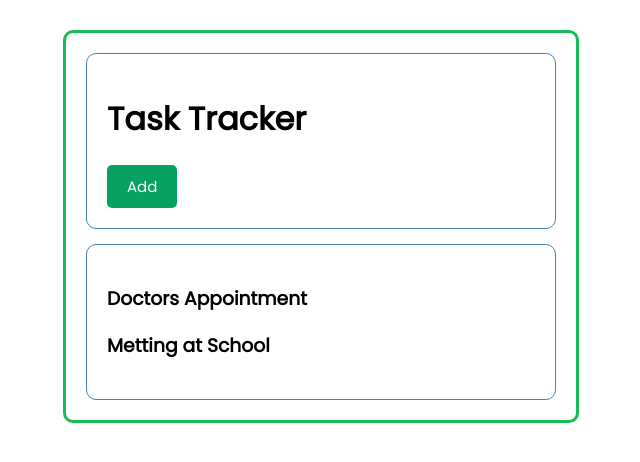
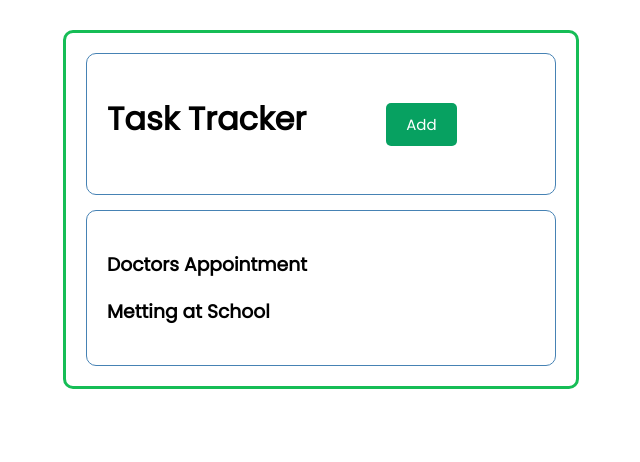
Before and after one commit to RonaldYou/Task-Tracker, a React (Create React App) app: page / in a window 1280 px wide. Shown: the top 462 px of the page, without its empty margins (319-959 px from the left). Built offline with nearby package versions, Linux system fonts and the light colour scheme.

Commit message:
inline block/flex

```diff
--- a/src/components/Header.js
+++ b/src/components/Header.js
@@ -2,6 +2,7 @@ const Header = () => {
     return (
         <header className='header'>
             <h1>Task Tracker</h1>
+            {/* <h1>what dis</h1> */}
         </header>
     )
 }
--- a/src/index.css
+++ b/src/index.css
@@ -27,19 +27,16 @@ body {
 }
 
 .header {
-  /* align-items: center; */
-  /* display: flex; */
-  /* justify-content: space-between; */
-  margin-bottom: 5px;
+  display: inline-block;
 }
 
 .btn {
-  /* display: inline-block; */
   background: rgb(7, 161, 97);
   color: #fff;
   border: none;
   padding: 10px 20px;
-  /* margin: 5px; */
+  margin-left: 80px;
+  margin-bottom: 5px;
   border-radius: 5px;
   cursor: pointer;
   font-size: 15px;
```
